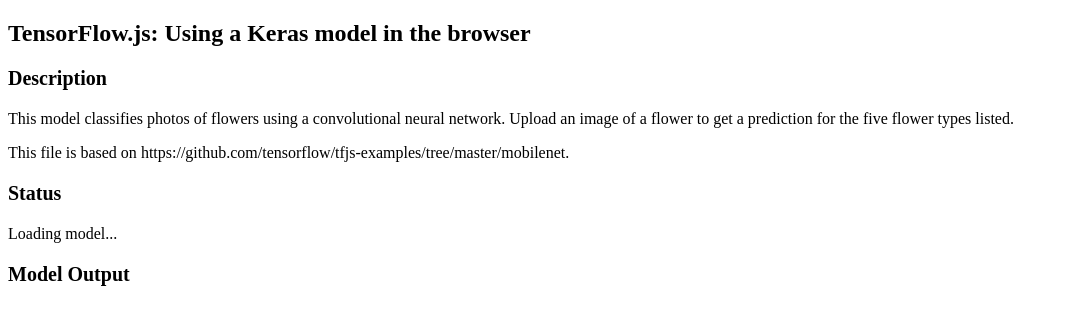
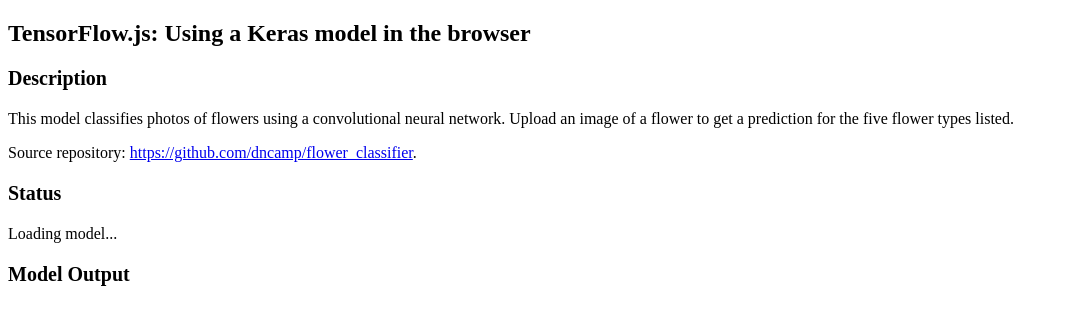
Before and after one commit to dncamp/flower_classifier, a plain HTML site: page index.html in a window 1280 px wide. Shown: the whole page, without its empty margins (0-1068 px from the left). Drawn offline with Linux system fonts and the light colour scheme; a script that the page names is missing.

Commit message:
Update index.html

```diff
--- a/index.html
+++ b/index.html
@@ -40,8 +40,9 @@
       <p class='section-head' style = "font-size: 20px"> <b> Description </b> </p>
 	<p>This model classifies photos of flowers using a convolutional neural network. Upload an image of a flower to get a prediction for the five flower types listed.</p>
       <p>
-        This file is based on <a>https://github.com/tensorflow/tfjs-examples/tree/master/mobilenet</a>.
+        Source repository: <a href = "https://github.com/dncamp/flower_classifier">https://github.com/dncamp/flower_classifier</a>.
       </p>
+
     </section>
 
     <section>
```
